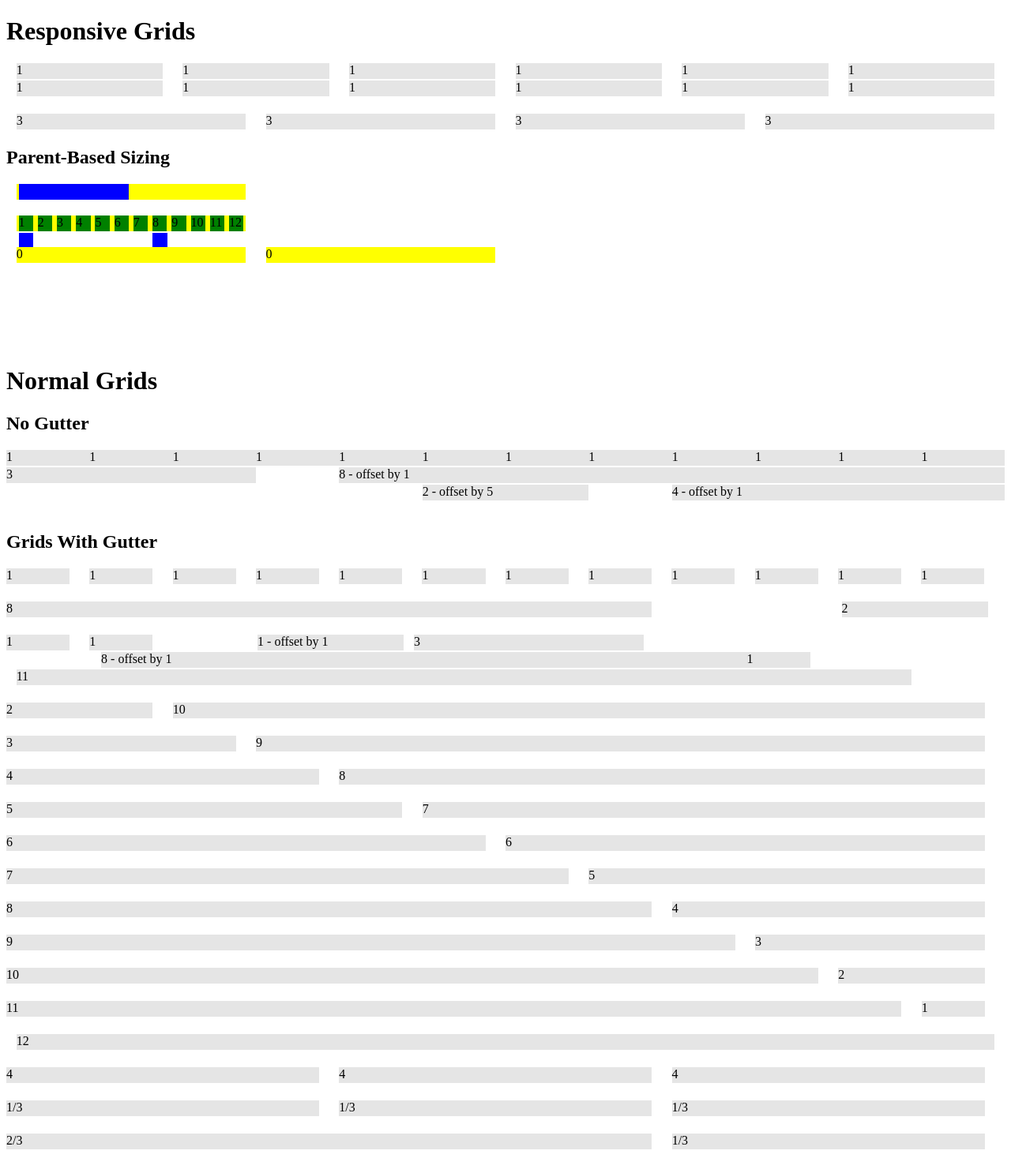
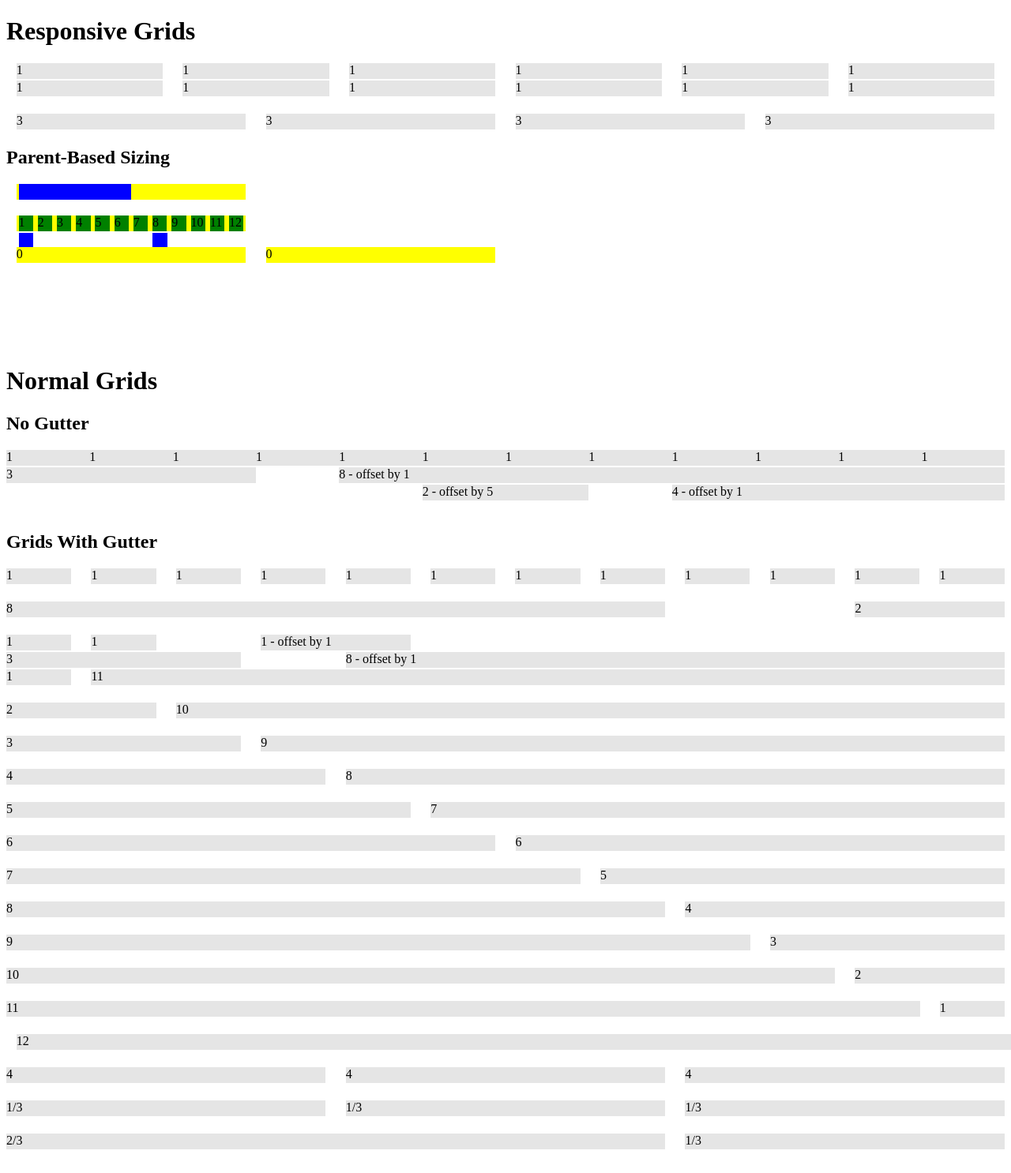
Before and after one commit to dartanian300/Flex-Grid-System, a PHP site: page / in a window 1280 px wide. Shown: the whole page at 79% size. Before the commit the page ends 1456 px from the top, so only its background shows below. Run offline with PHP 8.4, Linux system fonts and the light colour scheme.

Commit message:
Recalculated Standard Widths

```diff
--- a/_main/flex.css
+++ b/_main/flex.css
@@ -54,61 +54,61 @@
 }
 .grid .one.column,
 .grid .one.columns {
-  width: 6.33333333%;
+  width: 6.5%;
 }
 .grid .two.column,
 .grid .two.columns {
-  width: 14.66666667%;
+  width: 15%;
 }
 .grid .three.column,
 .grid .three.columns {
-  width: 23%;
+  width: 23.5%;
 }
 .grid .four.column,
 .grid .four.columns {
-  width: 31.33333333%;
+  width: 32%;
 }
 .grid .five.column,
 .grid .five.columns {
-  width: 39.66666667%;
+  width: 40.5%;
 }
 .grid .six.column,
 .grid .six.columns {
-  width: 48%;
+  width: 49%;
 }
 .grid .seven.column,
 .grid .seven.columns {
-  width: 56.33333333%;
+  width: 57.5%;
 }
 .grid .eight.column,
 .grid .eight.columns {
-  width: 64.66666667%;
+  width: 66%;
 }
 .grid .nine.column,
 .grid .nine.columns {
-  width: 73%;
+  width: 74.5%;
 }
 .grid .ten.column,
 .grid .ten.columns {
-  width: 81.33333333%;
+  width: 83%;
 }
 .grid .eleven.column,
 .grid .eleven.columns {
-  width: 89.66666667%;
+  width: 91.5%;
 }
 .grid .twelve.column,
 .grid .twelve.columns,
 .grid .full.column,
 .grid .full.columns {
-  width: 98%;
+  width: 100%;
 }
 .grid .one-third.column,
 .grid .one-third.columns {
-  width: 31.33333333%;
+  width: 32%;
 }
 .grid .two-thirds.column,
 .grid .two-thirds.columns {
-  width: 64.66666667%;
+  width: 66%;
 }
 .grid .offset-by-one {
   margin-left: 9.5%;
@@ -870,7 +870,7 @@
 /* #Clearing
 ================================================== */
 /* Self Clearing Goodness */
-.container:after {
+.grid:after {
   content: "\0020";
   display: block;
   height: 0;
--- a/_main/flex.less
+++ b/_main/flex.less
@@ -36,10 +36,10 @@
 ================================================== */
 
 .width(@columnNum){
-    @numColumns: @numOfColumns / @columnNum;              // Number of actual columns to span width
+    @numColumns: (@numOfColumns / @columnNum) - 1;        // Number of actual columns to span width
     @dividend: 100 - (@gutter * @numColumns);       // 100 - number of gaps multiplied by gutter
 
-    width: (@dividend / @numColumns);
+    width: (@dividend / (@numColumns + 1));
 }
 
 .marginLeft(@columnNum){
@@ -554,7 +554,7 @@
 ================================================== */
 
     /* Self Clearing Goodness */
-    .container:after { content: "\0020"; display: block; height: 0; clear: both; visibility: hidden; }
+    .grid:after { content: "\0020"; display: block; height: 0; clear: both; visibility: hidden; }
 
     /* Use clearfix class on parent to clear nested columns,
     or wrap each row of columns in a <div class="row"> */
```
